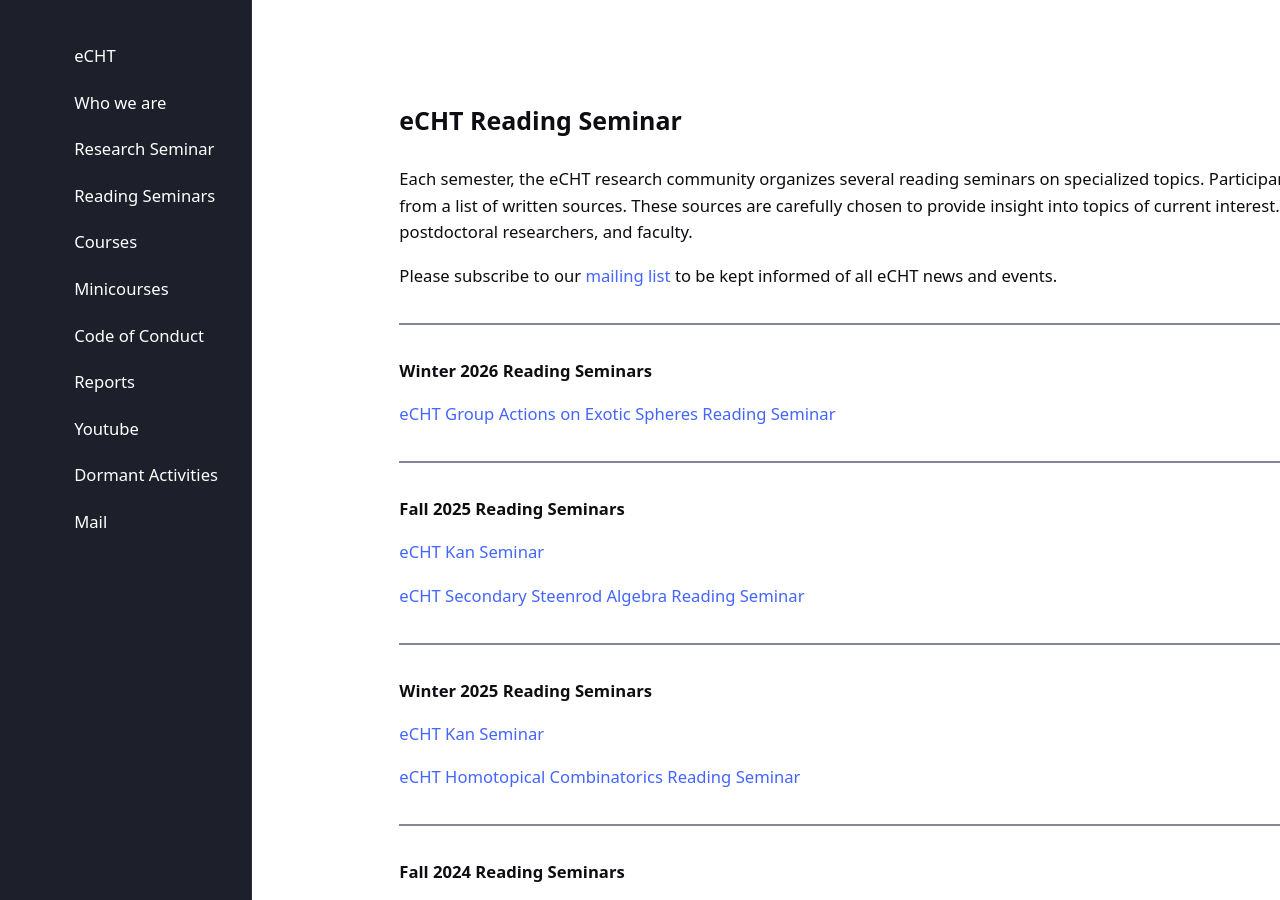
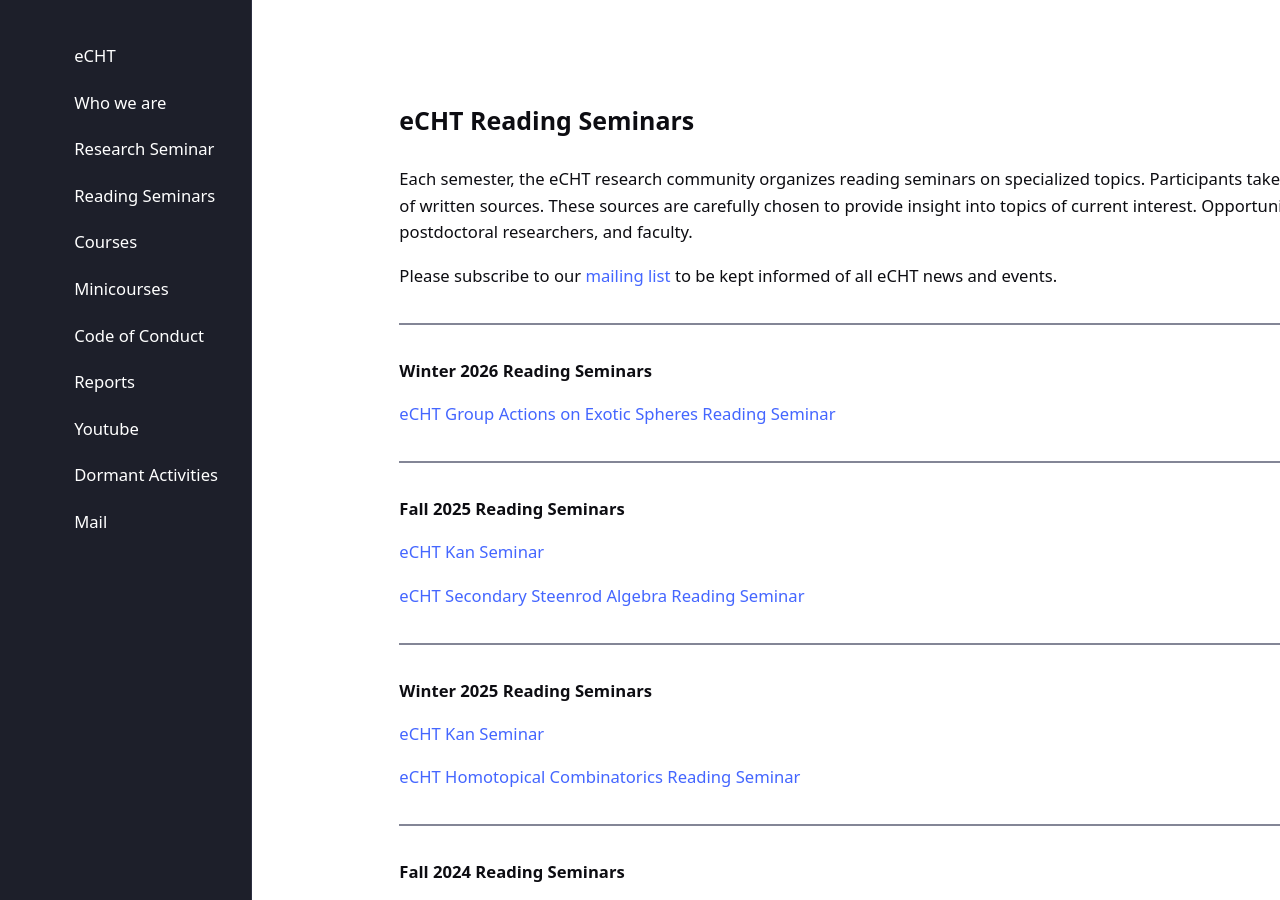
Before and after one commit to eCHTorc/eCHTorc.github.io, a Jekyll site: the page built from echt-reading-seminars.html, in a window 1280 px wide and 900 px high. Built offline with Jekyll 4.4.1, drawn with Linux system fonts in a browser that asks for light colours.

Commit message:
reading seminars

```diff
--- a/echt-reading-seminars.html
+++ b/echt-reading-seminars.html
@@ -2,7 +2,7 @@
 layout: page
 ---
 
-<h1> eCHT Reading Seminar </h1>
+<h1> eCHT Reading Seminars </h1>
 
 <main>
   <header><h1>{{ include.title | default: page.title }}</h1></header>
@@ -13,7 +13,7 @@ layout: page
   </nav>
 </main>
 
-Each semester, the eCHT research community organizes several reading seminars on specialized topics.  Participants take turns giving presentations on material from a list of written sources.  These sources are carefully chosen to provide insight into topics of current interest.  Opportunities are available for graduate students, postdoctoral researchers, and faculty.
+Each semester, the eCHT research community organizes reading seminars on specialized topics.  Participants take turns giving presentations on material from a list of written sources.  These sources are carefully chosen to provide insight into topics of current interest.  Opportunities are available for graduate students, postdoctoral researchers, and faculty.
 
 <p>
 Please subscribe to our <a href="https://lists.wayne.edu/cgi-bin/wa?SUBED1=ECHT&A=1"> mailing list </a> to be kept informed of all eCHT news and events.
```
